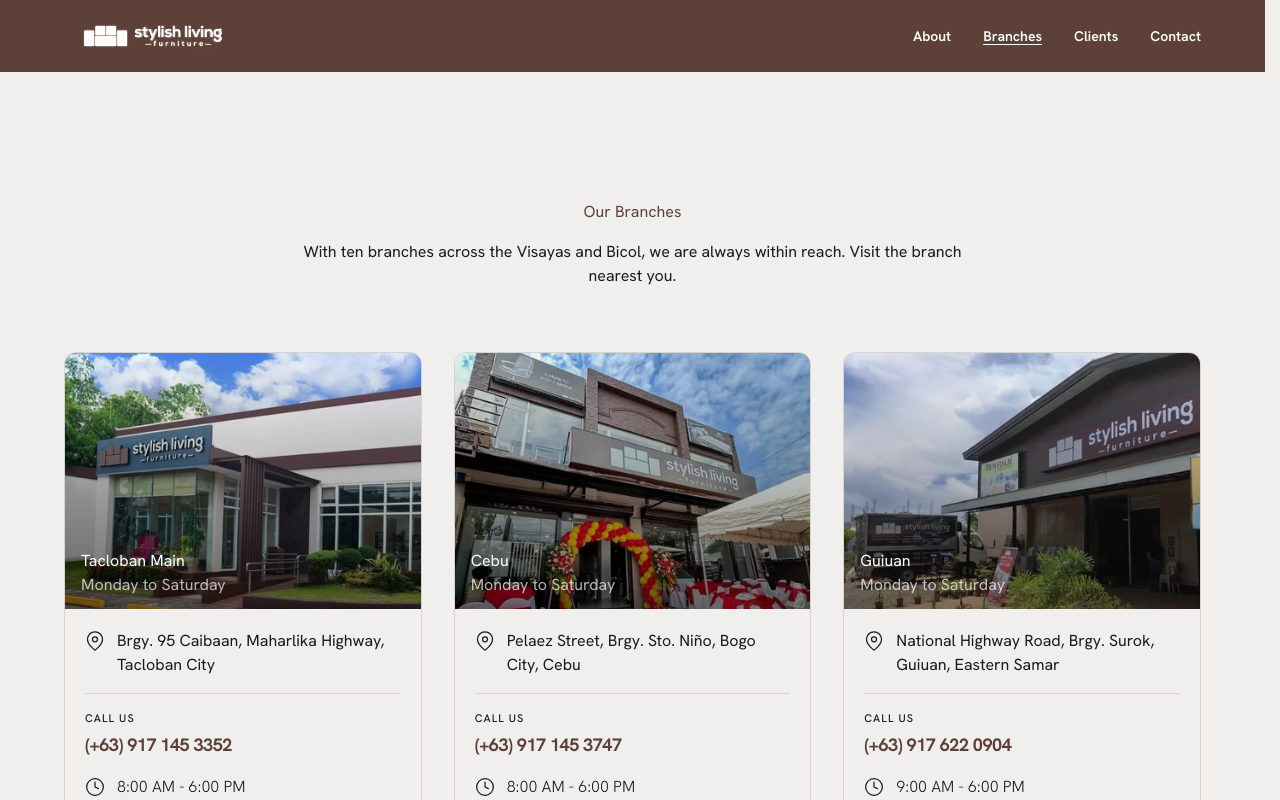
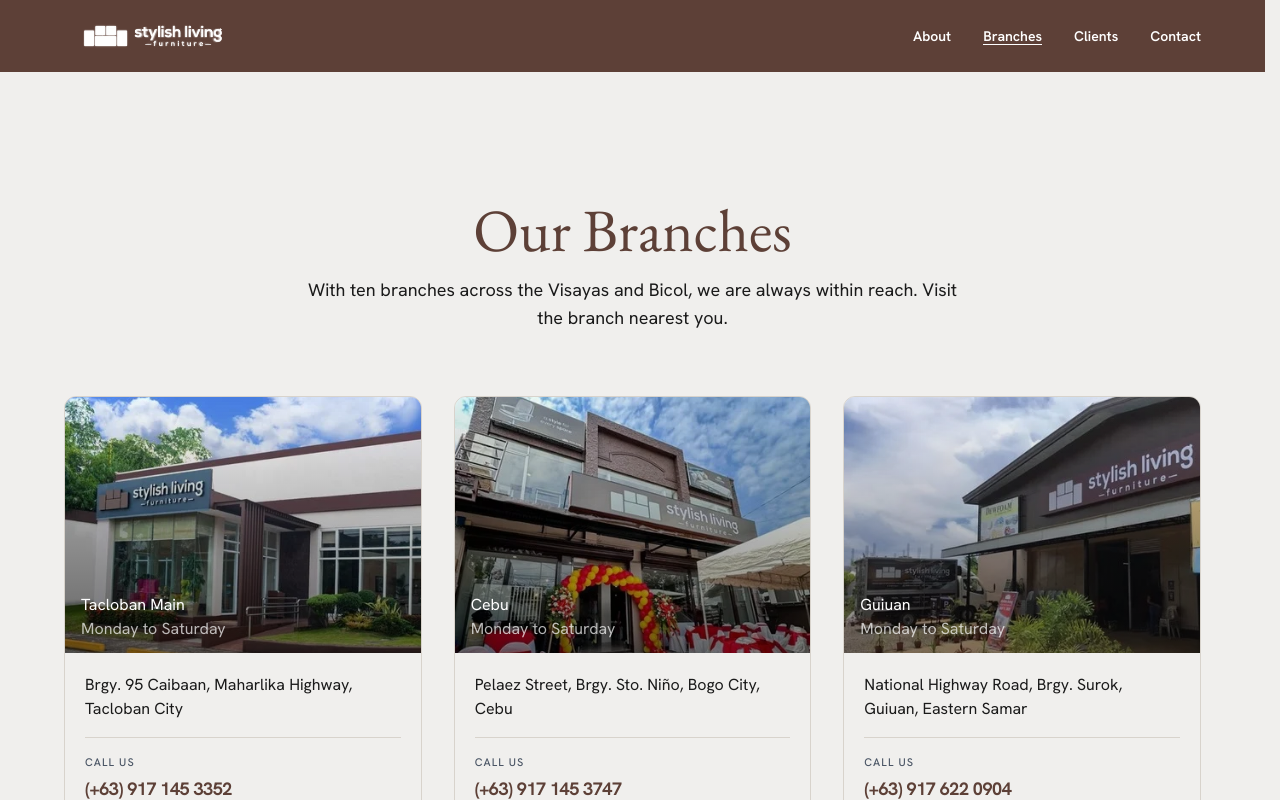
Before and after one commit to HarveyDangel/stylish-living-furniture, a Next.js app: page /branches in a window 1280 px wide. Shown: the top 800 px of the page. Built offline with nearby package versions, Linux system fonts and the light colour scheme.

Commit message:
style: refactor BranchesPage to use CTA component and improve layout consistency

```diff
--- a/app/(marketing)/branches/page.tsx
+++ b/app/(marketing)/branches/page.tsx
@@ -1,6 +1,6 @@
 import Image from "next/image";
 import Link from "next/link";
-import CTASection from "@/components/sections/CTASection";
+import { CTA } from "@/components/sections/cta";
 import { branches } from "@/data/branches";
 
 export default function BranchesPage() {
@@ -9,10 +9,10 @@
       <section className="bg-surface py-24 md:py-32">
         <div className="mx-auto max-w-7xl px-5 md:px-16">
           <div className="mx-auto mb-16 max-w-2xl text-center">
-            <h1 className="display-lg-mobile md:display-lg mb-4 text-primary">
+            <h1 className=" md:display-lg mb-4 text-primary font-sans text-6xl">
               Our Branches
             </h1>
-            <p className="body-lg text-on-surface-variant">
+            <p className="text-lg text-on-surface-variant">
               With ten branches across the Visayas and Bicol, we are always
               within reach. Visit the branch nearest you.
             </p>
@@ -41,25 +41,13 @@
                 </div>
                 <div className="p-5">
                   <div className="flex items-start gap-3">
-                    <svg
-                      className="mt-0.5 h-5 w-5 shrink-0 text-on-surface-variant/50"
-                      viewBox="0 0 24 24"
-                      fill="none"
-                      stroke="currentColor"
-                      strokeWidth="1.5"
-                      strokeLinecap="round"
-                      strokeLinejoin="round"
-                    >
-                      <path d="M21 10c0 7-9 13-9 13s-9-6-9-13a9 9 0 0 1 18 0z" />
-                      <circle cx="12" cy="10" r="3" />
-                    </svg>
                     <p className="body-sm text-on-surface-variant">
                       {branch.address}
                     </p>
                   </div>
 
                   <div className="my-4 border-outline-variant/40 border-t pt-4">
-                    <p className="mb-1 font-medium text-[11px] text-on-surface-variant/50 uppercase tracking-widest">
+                    <p className="mb-1 font-medium text-[11px] text-gray-600 uppercase tracking-widest">
                       Call us
                     </p>
                     <p className="font-bold text-lg text-primary tracking-tight">
@@ -68,18 +56,6 @@
                   </div>
 
                   <div className="flex items-center gap-3">
-                    <svg
-                      className="h-5 w-5 shrink-0 text-on-surface-variant/50"
-                      viewBox="0 0 24 24"
-                      fill="none"
-                      stroke="currentColor"
-                      strokeWidth="1.5"
-                      strokeLinecap="round"
-                      strokeLinejoin="round"
-                    >
-                      <circle cx="12" cy="12" r="10" />
-                      <polyline points="12 6 12 12 16 14" />
-                    </svg>
                     <p className="body-sm font-light text-on-surface-variant/60">
                       {branch.hours}
                     </p>
@@ -110,7 +86,7 @@
         </div>
       </section>
 
-      <CTASection
+      <CTA
         title="Visit Our Showroom"
         description="Can&apos;t make it to a branch? Get in touch with us online and we will help you find the perfect furniture from the comfort of your home."
         buttonText="Contact Us"
```
